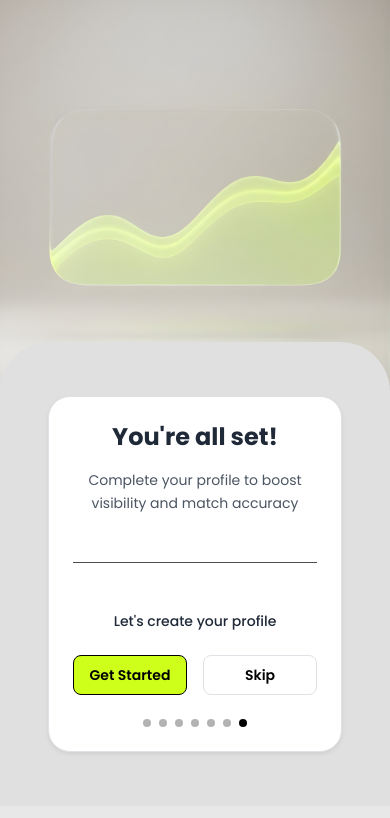
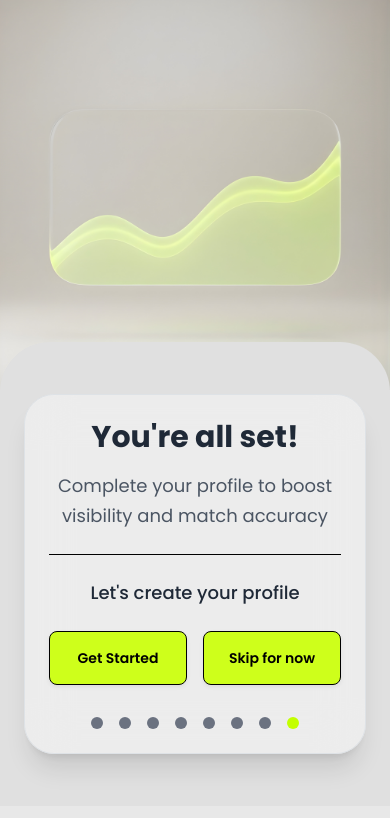
Before and after one commit to milanKUN/ultrahustle_new, a React (Vite) app: page /creator-profile-setup in a window 390 px wide. Shown: the top 818 px of the page. Built offline with nearby package versions, Linux system fonts and the light colour scheme.

Commit message:
update from collaborator

```diff
--- a/src/features/onboarding/components/ForCreator/CreatorProfileSetup.jsx
+++ b/src/features/onboarding/components/ForCreator/CreatorProfileSetup.jsx
@@ -1,28 +1,29 @@
-import React from "react";
-import { useNavigate } from "react-router-dom";
+import React from 'react';
+import { useNavigate } from 'react-router-dom';
 
-export default function CreatorProfileSetup() {
+export default function ClientProfileSetup() {
   const navigate = useNavigate();
-  const currentStep = 6;
-  const totalSteps = 7;
+  const currentStep = 7; // Visual step index (8th step)
+  const totalSteps = 8;
 
   const stepPaths = [
     "/onboarding",
-    "/creator-role-selection",
-    "/creator-work-type-selection",
-    "/creator-goals-selection",
-    "/creator-needs",
-    "/creator-setup-workspace",
-    "/creator-profile-setup"
+    "/client-role-selection",
+    "/client-work-type-selection",
+    "/client-goals-selection",
+    "/client-needs",
+    "/client-business-details",
+    "/client-setup-workspace",
+    "/client-profile-setup"
   ];
 
   const handleGetStarted = () => {
-    // navigate('/creator-dashboard');
-    console.log("Navigate to creator dashboard/profile setup");
+    // Navigate to dashboard
+    navigate('/dashboard');
   };
 
   const handleSkip = () => {
-    navigate("/");
+    navigate('/dashboard');
   };
 
   return (
@@ -39,72 +40,16 @@ export default function CreatorProfileSetup() {
 
       {/* Bottom (Mobile) / Right (Desktop) - Content */}
       <div className="w-full min-[950px]:w-[70%] bg-[#E0E0E0] min-[950px]:bg-gradient-to-br min-[950px]:from-[#E8E8E8] min-[950px]:via-[#E0E0E0] min-[950px]:to-[#D8D8D8] rounded-t-[50px] min-[950px]:rounded-none -mt-12 min-[950px]:mt-0 p-6 min-[950px]:p-12 flex flex-col justify-center items-center relative overflow-hidden min-h-[55vh] min-[950px]:min-h-screen z-20">
-        {/* Animated Gradient Glows - Desktop only */}
-        <div
-          className="hidden min-[950px]:block absolute w-[500px] h-[500px] rounded-full pointer-events-none z-0"
+        {/* Animated Gradient Glows */}
 
-        />
-        <div
-          className="hidden min-[950px]:block absolute w-[400px] h-[400px] rounded-full pointer-events-none z-0"
 
-        />
-        <div
-          className="hidden min-[950px]:block absolute w-[350px] h-[350px] rounded-full pointer-events-none z-0"
 
-        />
 
-        {/* ✅ MOBILE (screenshot-style) */}
-        <div className="min-[950px]:hidden w-full max-w-[420px] relative z-10 px-6">
-          <div className="bg-white rounded-[22px] border border-black/10 p-6 text-center shadow-sm">
-            <h1 className="text-2xl font-bold text-gray-800 mb-3">
-              You're all set!
-            </h1>
 
-            <p className="text-sm text-gray-600 leading-relaxed mb-5">
-              Complete your profile to boost visibility and match accuracy
-            </p>
 
-            <div className="w-full h-px bg-black/70 mb-5" />
+        {/* Content Card Container */}
+        <div className="bg-white/40 min-[950px]:bg-white/40 backdrop-blur-xl rounded-[30px] shadow-xl p-6 min-[950px]:p-[clamp(24px,4vh,64px)] w-full max-w-[500px] min-[950px]:max-w-none min-[950px]:w-[95%] min-[950px]:h-auto min-[950px]:min-h-[85%] relative z-10 border border-[#CEFF1B] min-[950px]:border min-[950px]:border-[#CEFF1B] flex flex-col justify-center items-center text-center">
 
-            <p className="text-sm font-medium text-gray-800 mb-6">
-              Let's create your profile
-            </p>
-
-            <div className="flex gap-3">
-              <button
-                onClick={handleGetStarted}
-                className="flex-1 h-10 rounded-lg bg-[#CEFF1B] border border-black text-black font-semibold text-sm"
-              >
-                Get Started
-              </button>
-              <button
-                onClick={handleSkip}
-                className="flex-1 h-10 rounded-lg bg-white border border-black/30 text-black font-semibold text-sm"
-              >
-                Skip
-              </button>
-            </div>
-
-            {/* black dots like other screens */}
-            <div className="mt-6 flex justify-center items-center gap-2">
-              {[...Array(totalSteps)].map((_, index) => (
-                index <= currentStep && (
-                  <span
-                    key={index}
-                    onClick={() => index < currentStep && navigate(stepPaths[index])}
-                    className={[
-                      "w-2 h-2 rounded-full",
-                      index === currentStep ? "bg-black" : "bg-black/30 cursor-pointer",
-                    ].join(" ")}
-                  />
-                )
-              ))}
-            </div>
-          </div>
-        </div>
-
-        {/* ✅ DESKTOP (unchanged styling EXCEPT background) */}
-        <div className="hidden min-[950px]:flex bg-white backdrop-blur-xl rounded-[30px] shadow-xl p-6 min-[950px]:p-[clamp(24px,4vh,64px)] w-full max-w-[500px] min-[950px]:max-w-none min-[950px]:w-[95%] min-[950px]:h-auto min-[950px]:min-h-[85%] relative z-10 border-[#CEFF1B] min-[950px]:border min-[950px]:border-[#CEFF1B] flex-col justify-center items-center text-center">
           <h1 className="text-3xl min-[950px]:text-4xl font-bold text-gray-800 mb-3 min-[950px]:mb-4">
             You're all set!
           </h1>
@@ -113,7 +58,8 @@ export default function CreatorProfileSetup() {
             Complete your profile to boost visibility and match accuracy
           </p>
 
-          <div className="w-full h-px bg-black min-[950px]:bg-black mb-4 min-[950px]:mb-6 max-w-[600px]" />
+          {/* Divider */}
+          <div className="w-full h-px bg-black min-[950px]:bg-black mb-4 min-[950px]:mb-6 max-w-[600px]"></div>
 
           <p className="text-lg min-[950px]:text-xl font-medium text-gray-800 mb-4 min-[950px]:mb-6">
             Let's create your profile
@@ -134,7 +80,7 @@ export default function CreatorProfileSetup() {
             </button>
           </div>
 
-          {/* Step Indicators (desktop) */}
+          {/* Step Indicators */}
           <div className="flex justify-center items-center gap-3">
             {[...Array(totalSteps)].map((_, index) => (
               index <= currentStep && (
@@ -142,8 +88,8 @@ export default function CreatorProfileSetup() {
                   key={index}
                   onClick={() => index < currentStep && navigate(stepPaths[index])}
                   className={`w-3 h-3 min-[950px]:w-4 min-[950px]:h-4 rounded-full transition-all duration-300 ${index === currentStep
-                    ? "bg-[#C3FF00]"
-                    : "bg-gray-500 min-[950px]:bg-gray-600 hover:bg-gray-400 cursor-pointer"
+                    ? 'bg-[#C3FF00]'
+                    : 'bg-gray-500 min-[950px]:bg-gray-600 hover:bg-gray-400 cursor-pointer'
                     }`}
                 />
               )
@@ -152,6 +98,7 @@ export default function CreatorProfileSetup() {
 
 
 
+
         </div>
       </div>
     </div>
--- a/src/features/onboarding/components/ForCreator/SetupWorkspaceForCreator.jsx
+++ b/src/features/onboarding/components/ForCreator/SetupWorkspaceForCreator.jsx
@@ -74,7 +74,7 @@ export default function SetupWorkspaceForCreator() {
         ></div>
 
         {/* Content Card Container */}
-        <div className="bg-white/40 min-[950px]:bg-white/40 backdrop-blur-xl rounded-[30px] shadow-xl p-8 min-[950px]:p-12 w-full max-w-[500px] min-[950px]:max-w-none min-[950px]:w-[95%] min-[950px]:h-auto min-[950px]:min-h-[80%] relative z-10 border border-[#CEFF1B] min-[950px]:border min-[950px]:border-[#CEFF1B] flex flex-col justify-center items-center text-center">
+        <div className="bg-white/40 min-[950px]:bg-white/40 backdrop-blur-xl rounded-[30px] shadow-xl p-8 min-[950px]:p-12 w-full max-w-[500px] min-[950px]:max-w-none min-[950px]:w-[95%] min-[950px]:h-auto min-[950px]:min-h-[80%] relative z-10 border-[#CEFF1B] min-[950px]:border min-[950px]:border-[#CEFF1B] flex flex-col justify-center items-center text-center">
 
           {/* Circle Arrow Icon */}
           <div className="mb-6 min-[950px]:mb-12">
```
